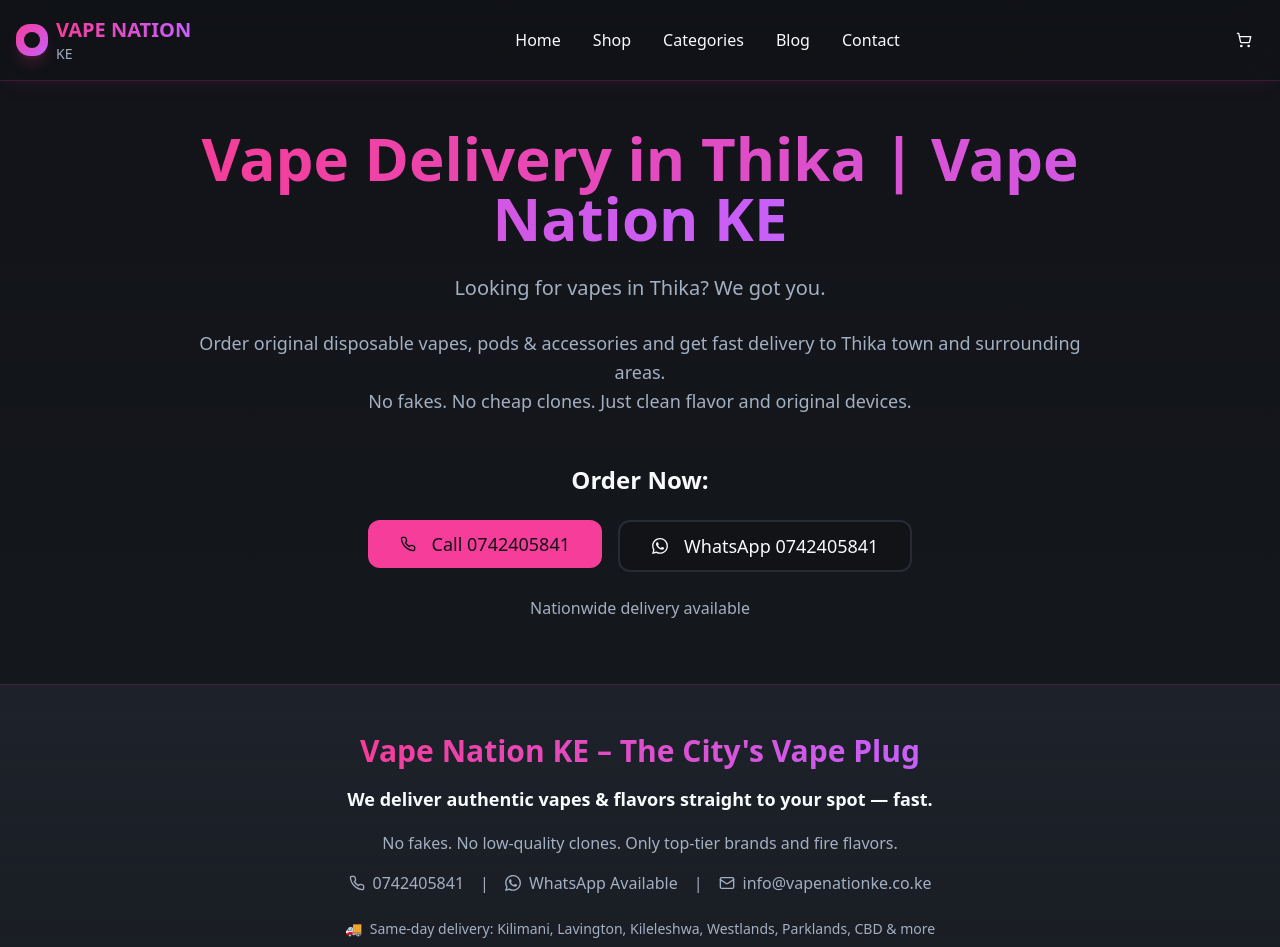
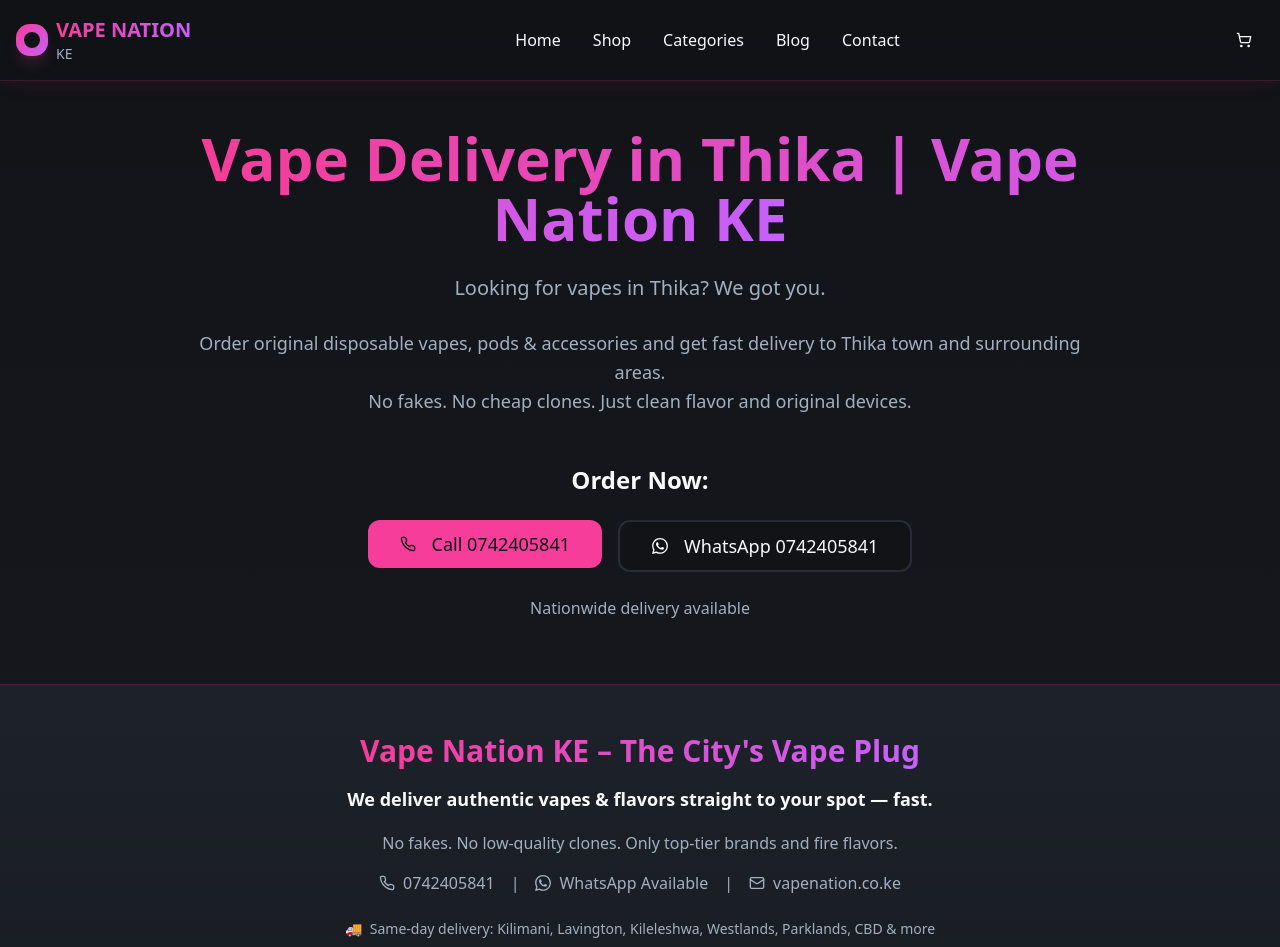
Before and after one commit to esalimbacyberhub-lgtm/vape-nation-ke, a React (Vite) app: page /vape-delivery-thika in a window 1280 px wide. Shown: the top 947 px of the page. Built offline with nearby package versions, Linux system fonts and the light colour scheme.

Commit message:
Update email address

```diff
--- a/src/components/Contact.tsx
+++ b/src/components/Contact.tsx
@@ -59,8 +59,8 @@ const Contact = () => {
                     <Mail className="h-5 w-5 text-primary mt-1" />
                     <div>
                       <p className="font-semibold">Email</p>
-                      <a href="mailto:info@vapenationke.co.ke" className="text-primary hover:underline">
-                        info@vapenationke.co.ke
+                      <a href="mailto:vapenation.co.ke" className="text-primary hover:underline">
+                        vapenation.co.ke
                       </a>
                     </div>
                   </div>
@@ -217,7 +217,7 @@ const Contact = () => {
                   <CardContent className="p-6 text-center">
                     <Mail className="h-8 w-8 text-primary mx-auto mb-3" />
                     <h4 className="font-semibold mb-2">Email</h4>
-                    <p className="text-primary font-bold">info@vapenationke.co.ke</p>
+                    <p className="text-primary font-bold">vapenation.co.ke</p>
                     <p className="text-sm text-muted-foreground">Send us a detailed message</p>
                   </CardContent>
                 </Card>
--- a/src/components/Footer.tsx
+++ b/src/components/Footer.tsx
@@ -39,9 +39,9 @@ const Footer = () => {
               <span>WhatsApp Available</span>
             </a>
             <span className="hidden sm:inline">|</span>
-            <a href="mailto:info@vapenationke.co.ke" className="flex items-center gap-2 hover:text-primary transition-colors">
+            <a href="mailto:vapenation.co.ke" className="flex items-center gap-2 hover:text-primary transition-colors">
               <Mail className="h-4 w-4" />
-              <span>info@vapenationke.co.ke</span>
+              <span>vapenation.co.ke</span>
             </a>
           </div>
 
```
